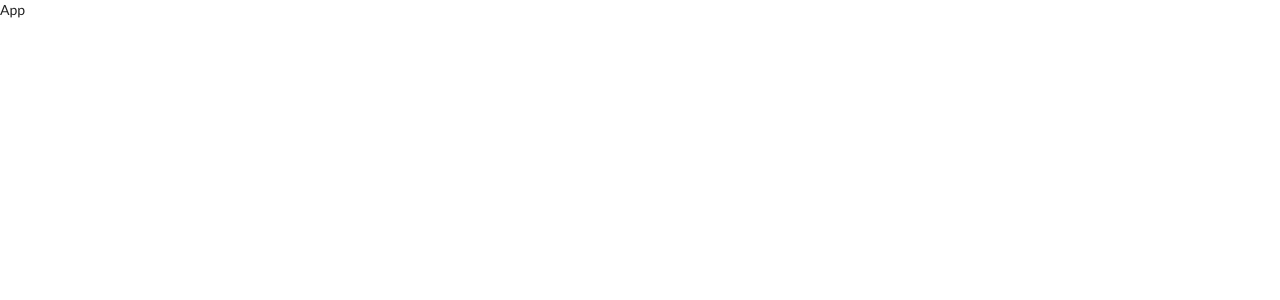
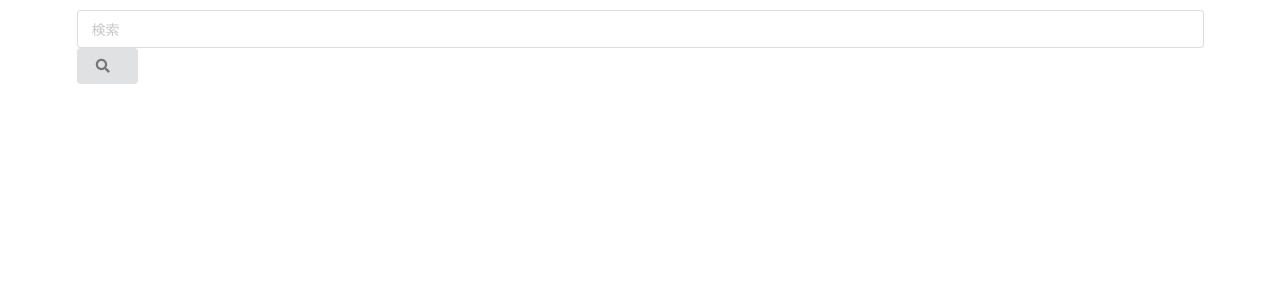
Before and after one commit to Naoya-abe/pigtube, a React (Create React App) app: page / in a window 1280 px wide. Shown: the top 300 px of the page. Built offline with nearby package versions, Linux system fonts and the light colour scheme.

Commit message:
[add] SearchBar

```diff
--- a/src/components/App.js
+++ b/src/components/App.js
@@ -1,11 +1,21 @@
 import React from 'react';
 
-const App = () => {
-  return (
-    <div>
-      <div>App</div>
-    </div>
-  );
-};
+import SearchBar from './SearchBar';
+
+class App extends React.Component {
+  state = {video: ''};
+
+  onSubmit = term => {
+    console.log(term);
+  };
+
+  render() {
+    return (
+      <div className="ui container" style={{marginTop: '10px'}}>
+        <SearchBar onSubmit={this.onSubmit} />
+      </div>
+    );
+  }
+}
 
 export default App;
--- /dev/null
+++ b/src/components/SearchBar.js
@@ -0,0 +1,30 @@
+import React from 'react';
+
+class SearchBar extends React.Component {
+  state = {term: ''};
+
+  onFormSubmit = e => {
+    e.preventDefault();
+    this.props.onSubmit(this.state.term);
+  };
+
+  render() {
+    return (
+      <div>
+        <form className="ui form" onSubmit={this.onFormSubmit}>
+          <input
+            type="text"
+            name="search-video"
+            placeholder="検索"
+            onChange={e => this.setState({term: e.target.value})}
+          />
+          <button className="ui button">
+            <i className="search icon"></i>
+          </button>
+        </form>
+      </div>
+    );
+  }
+}
+
+export default SearchBar;
```
